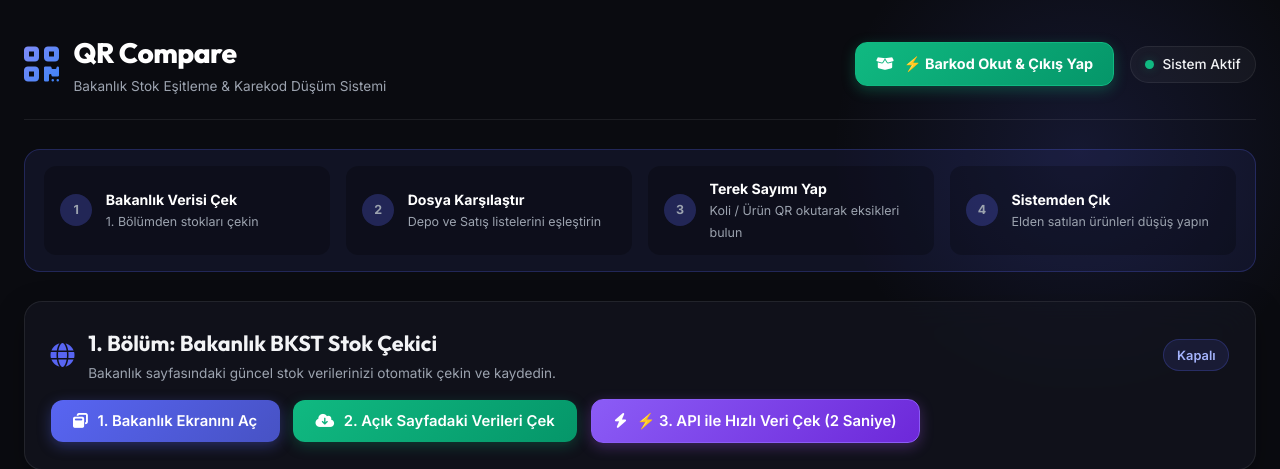
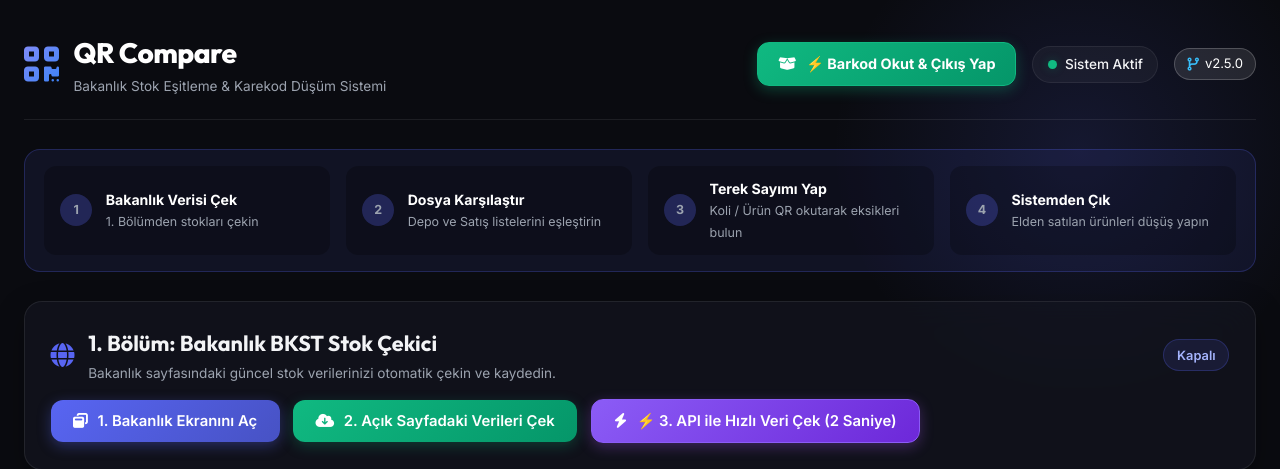
Before and after one commit to mfatih01020/stok_fatih, a Flask app: page / in a window 1280 px wide; the page is wider, and only the part inside the window is pictured. Shown: the top 469 px of that part. Run offline with Flask 3, Linux system fonts and the light colour scheme.

Commit message:
Canli web arayuzune surum rozeti, commit kodu, tarih ve detay modal entegrasyonu yapildi

```diff
--- a/app.py
+++ b/app.py
@@ -19,6 +19,40 @@ def add_header(response):
     response.headers['Pragma'] = 'no-cache'
     response.headers['Expires'] = '0'
     return response
+
+# ── Sürüm & Güncelleme Bilgisi Endpoint'i ─────────────────────────────────
+import subprocess
+
+def get_version_info():
+    env = os.environ.copy()
+    env["GIT_TERMINAL_PROMPT"] = "0"
+    try:
+        cmd_hash = ["git", "rev-parse", "--short", "HEAD"]
+        cmd_date = ["git", "log", "-1", "--format=%cd", "--date=format:%d.%m.%Y %H:%M", "HEAD"]
+        cmd_msg  = ["git", "log", "-1", "--format=%s", "HEAD"]
+
+        h = subprocess.run(cmd_hash, capture_output=True, text=True, env=env, timeout=2).stdout.strip() or "v2.5"
+        d = subprocess.run(cmd_date, capture_output=True, text=True, env=env, timeout=2).stdout.strip() or "Canlı Sürüm"
+        m = subprocess.run(cmd_msg,  capture_output=True, text=True, env=env, timeout=2).stdout.strip() or "Sistem Güncel"
+        return {
+            "success": True,
+            "version": f"v2.5 ({h})",
+            "commit_hash": h,
+            "commit_date": d,
+            "commit_msg": m
+        }
+    except Exception:
+        return {
+            "success": True,
+            "version": "v2.5.0",
+            "commit_hash": "v2.5",
+            "commit_date": "Canlı Sürüm",
+            "commit_msg": "Sistem Güncel"
+        }
+
+@app.route('/api/system/version', methods=['GET'])
+def system_version_api():
+    return jsonify(get_version_info())
 
 # ── SQLite Veritabanı ────────────────────────────────────────────────────────
 DB_PATH = os.path.join(os.path.dirname(os.path.abspath(__file__)), 'cikis_kayitlari.db')
--- a/static/app.js
+++ b/static/app.js
@@ -776,4 +776,36 @@ document.addEventListener('DOMContentLoaded', () => {
             window.downloadAuditExcel();
         });
     }
+
+    // Sürüm Bilgisi Yükleme
+    loadSystemVersion();
 });
+
+function loadSystemVersion() {
+    fetch('/api/system/version')
+        .then(r => r.json())
+        .then(data => {
+            if (data.success) {
+                const vText = document.getElementById('versionText');
+                if (vText) vText.textContent = data.version || ('v2.5 (' + data.commit_hash + ')');
+
+                const h = document.getElementById('modalCommitHash');
+                const d = document.getElementById('modalCommitDate');
+                const m = document.getElementById('modalCommitMsg');
+                if (h) h.textContent = data.commit_hash || '-';
+                if (d) d.textContent = data.commit_date || '-';
+                if (m) m.textContent = data.commit_msg || '-';
+            }
+        })
+        .catch(e => console.warn('Version check error:', e));
+}
+
+window.showVersionModal = function() {
+    const modal = document.getElementById('versionModal');
+    if (modal) modal.style.display = 'block';
+};
+
+window.closeVersionModal = function() {
+    const modal = document.getElementById('versionModal');
+    if (modal) modal.style.display = 'none';
+};
--- a/templates/index.html
+++ b/templates/index.html
@@ -34,8 +34,36 @@
                     <span class="status-indicator online"></span>
                     <span>Sistem Aktif</span>
                 </div>
+                <div class="version-badge" id="versionBadge" onclick="showVersionModal()" title="Yazılım Sürümü ve Güncelleme Bilgisi" style="background: rgba(255, 255, 255, 0.1); border: 1px solid rgba(255, 255, 255, 0.2); padding: 5px 12px; border-radius: 20px; font-size: 0.82rem; color: #fff; display: flex; align-items: center; gap: 6px; cursor: pointer; transition: all 0.2s ease;">
+                    <i class="fa-solid fa-code-branch" style="color: #38bdf8;"></i>
+                    <span id="versionText">v2.5.0</span>
+                </div>
             </div>
         </header>
+
+        <!-- SÜRÜM & GÜNCELLEME MODALI -->
+        <div id="versionModal" class="modal" style="display:none; position:fixed; z-index:9999; left:0; top:0; width:100%; height:100%; background:rgba(0,0,0,0.6); backdrop-filter:blur(4px);">
+            <div style="background:#1e293b; color:#fff; max-width:450px; margin:10% auto; padding:24px; border-radius:16px; border:1px solid rgba(255,255,255,0.1); box-shadow:0 20px 25px -5px rgba(0,0,0,0.5);">
+                <div style="display:flex; justify-content:space-between; align-items:center; border-bottom:1px solid rgba(255,255,255,0.1); padding-bottom:12px; margin-bottom:16px;">
+                    <h3 style="margin:0; font-size:1.15rem; color:#38bdf8; display:flex; align-items:center; gap:8px;">
+                        <i class="fa-solid fa-circle-info"></i> Uygulama Sürüm Bilgisi
+                    </h3>
+                    <span onclick="closeVersionModal()" style="cursor:pointer; font-size:1.4rem; color:#94a3b8;">&times;</span>
+                </div>
+                <div style="font-size:0.95rem; line-height:1.8;">
+                    <p style="margin:6px 0;"><strong>📦 Sürüm Kodu:</strong> <span id="modalCommitHash" style="color:#38bdf8; font-family:monospace; font-weight:bold;">-</span></p>
+                    <p style="margin:6px 0;"><strong>📅 Son Güncelleme:</strong> <span id="modalCommitDate" style="color:#f1f5f9;">-</span></p>
+                    <p style="margin:6px 0;"><strong>📝 Son Değişiklik Notu:</strong></p>
+                    <div id="modalCommitMsg" style="background:#0f172a; padding:10px 14px; border-radius:8px; font-size:0.85rem; color:#cbd5e1; border:1px solid rgba(255,255,255,0.05); margin-top:4px;">-</div>
+                    <div style="margin-top:16px; background:rgba(34, 197, 94, 0.15); border:1px solid rgba(34, 197, 94, 0.3); color:#4ade80; padding:8px 12px; border-radius:8px; text-align:center; font-size:0.85rem; font-weight:600;">
+                        🟢 GitHub Sunucusu ile Eşitlendi & Güncel
+                    </div>
+                </div>
+                <div style="text-align:right; margin-top:20px;">
+                    <button onclick="closeVersionModal()" style="background:#3b82f6; color:#fff; border:none; padding:8px 18px; border-radius:8px; font-weight:600; cursor:pointer;">Kapat</button>
+                </div>
+            </div>
+        </div>
 
         <!-- HIZLI REHBER BAR -->
         <div class="quick-guide-bar">
```
